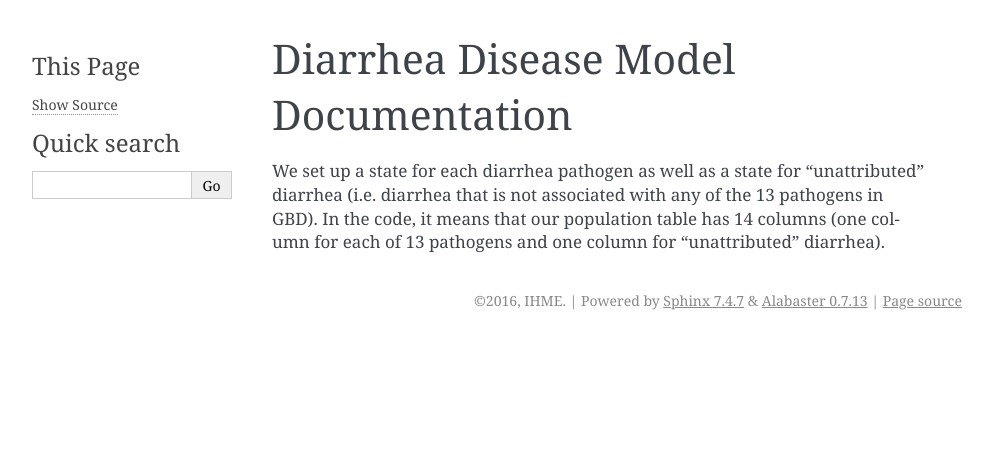
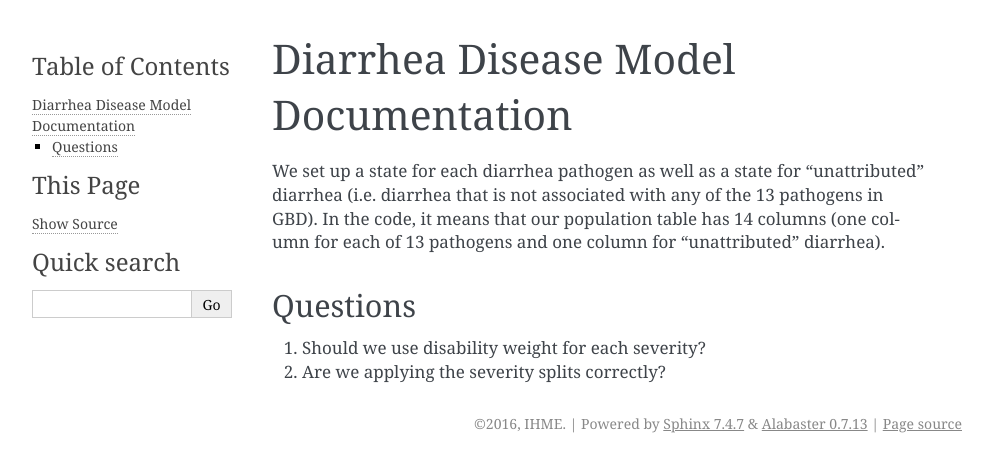
Before and after one commit to ihmeuw/vivarium_public_health, a Sphinx documentation site: the page built from docs/diarrhea_model_documentation/diarrhea_disease_model.rst, in a window 1280 px wide. Shown: the top 472 px of the page, without its empty margins (148-1141 px from the left). Built offline with Sphinx 7.4.7, drawn with Linux system fonts in a browser that asks for light colours.

Commit message:
added some questions to the documentation

```diff
--- a/docs/diarrhea_model_documentation/diarrhea_disease_model.rst
+++ b/docs/diarrhea_model_documentation/diarrhea_disease_model.rst
@@ -2,3 +2,8 @@ Diarrhea Disease Model Documentation
 ====================================
 
 We set up a state for each diarrhea pathogen as well as a state for "unattributed" diarrhea (i.e. diarrhea that is not associated with any of the 13 pathogens in GBD). In the code, it means that our population table has 14 columns (one column for each of 13 pathogens and one column for "unattributed" diarrhea).
+
+Questions
+*********
+1. Should we use disability weight for each severity?
+2. Are we applying the severity splits correctly?
```
